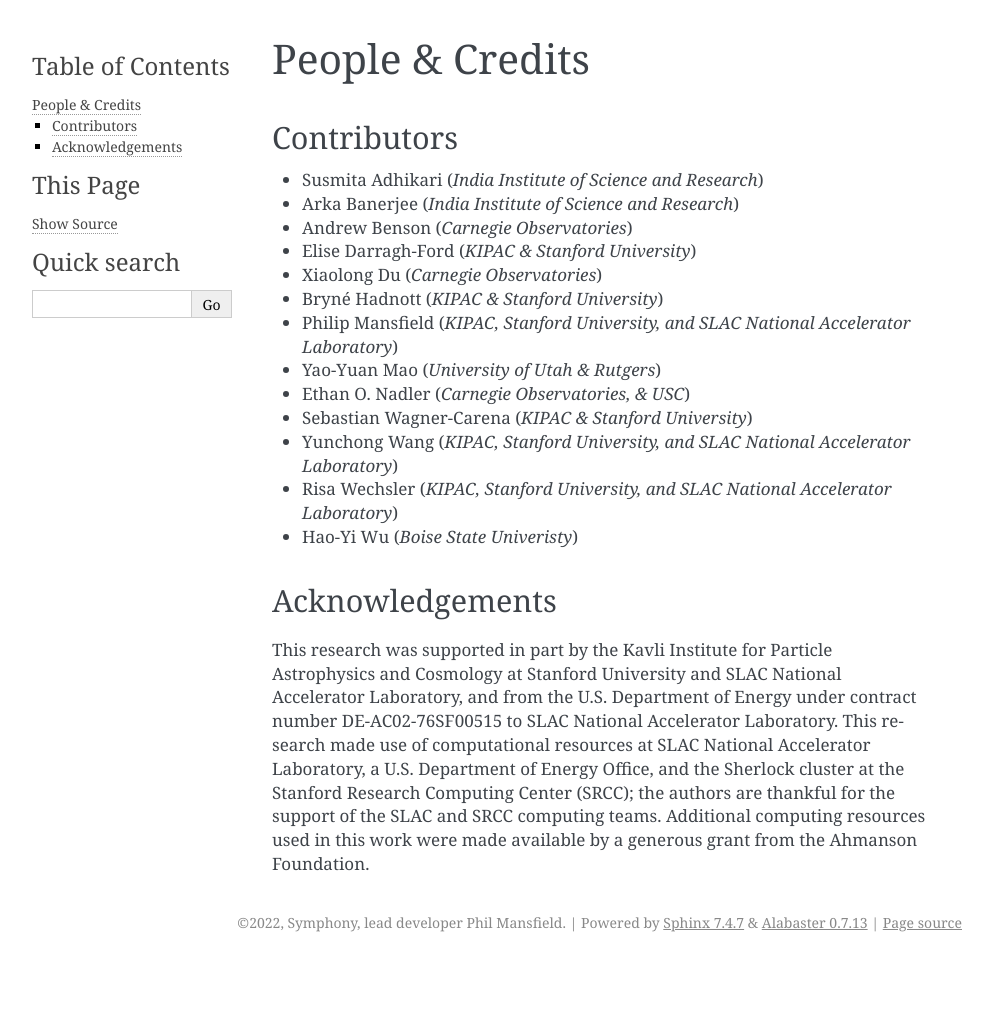
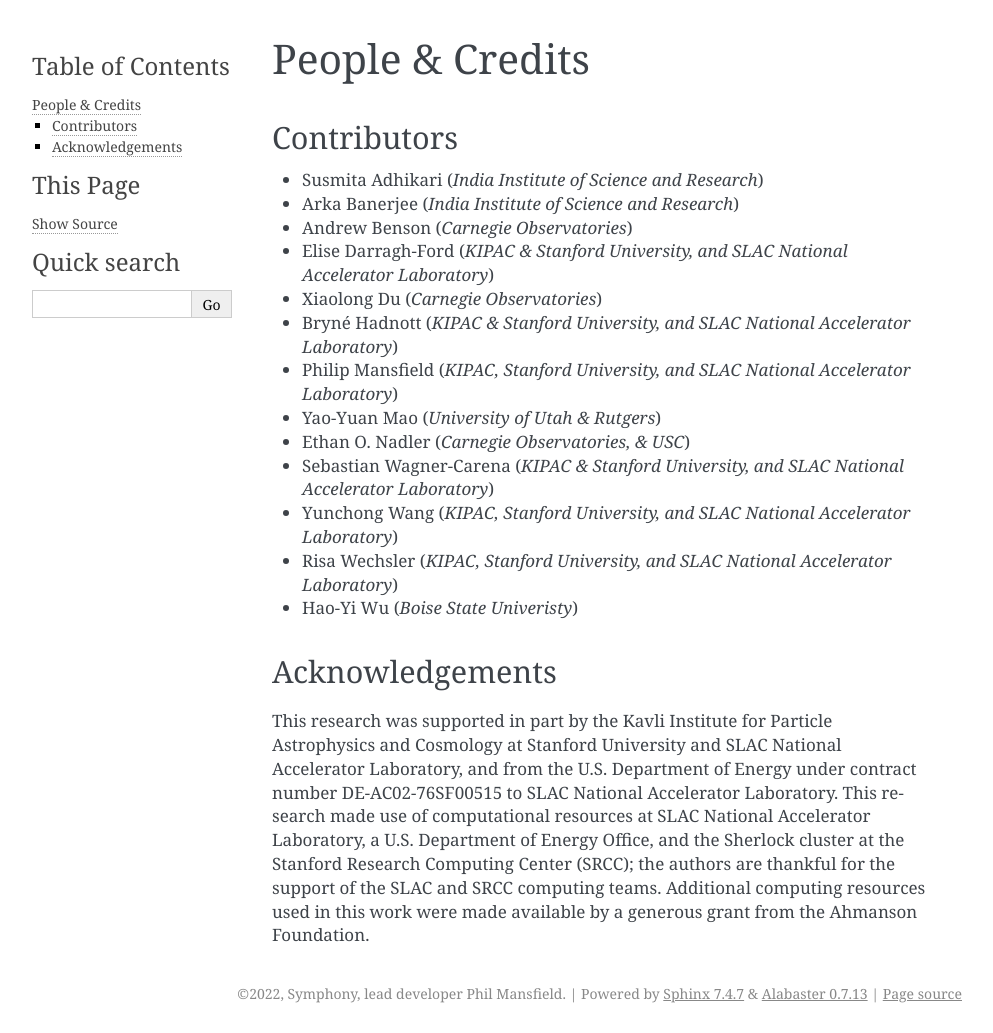
Before and after one commit to phil-mansfield/symphony, a Sphinx documentation site: the page built from docs/source/credits_acknowledgements.rst, in a window 1280 px wide. Shown: the whole page, without its empty margins (148-1141 px from the left). Built offline with Sphinx 7.4.7, drawn with Linux system fonts in a browser that asks for light colours; before the commit the page ends 962 px from its top, so only the background shows below that.

Commit message:
updated docs

```diff
--- a/docs/source/credits_acknowledgements.rst
+++ b/docs/source/credits_acknowledgements.rst
@@ -8,13 +8,13 @@ Contributors
 - Susmita Adhikari (*India Institute of Science and Research*)
 - Arka Banerjee (*India Institute of Science and Research*)
 - Andrew Benson (*Carnegie Observatories*)
-- Elise Darragh-Ford (*KIPAC & Stanford University*)
+- Elise Darragh-Ford (*KIPAC & Stanford University, and SLAC National Accelerator Laboratory*)
 - Xiaolong Du (*Carnegie Observatories*)
-- Bryné Hadnott (*KIPAC & Stanford University*)
+- Bryné Hadnott (*KIPAC & Stanford University, and SLAC National Accelerator Laboratory*)
 - Philip Mansfield (*KIPAC, Stanford University, and SLAC National Accelerator Laboratory*)
 - Yao-Yuan Mao (*University of Utah & Rutgers*)
 - Ethan O. Nadler (*Carnegie Observatories, & USC*)
-- Sebastian Wagner-Carena (*KIPAC & Stanford University*)
+- Sebastian Wagner-Carena (*KIPAC & Stanford University, and SLAC National Accelerator Laboratory*)
 - Yunchong Wang (*KIPAC, Stanford University, and SLAC National Accelerator Laboratory*)
 - Risa Wechsler (*KIPAC, Stanford University, and SLAC National Accelerator Laboratory*)
 - Hao-Yi Wu (*Boise State Univeristy*)
```
